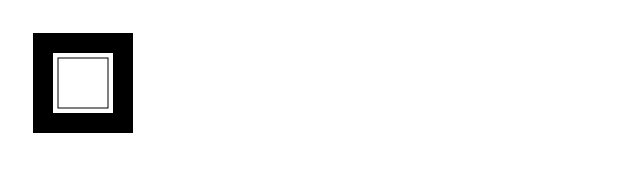
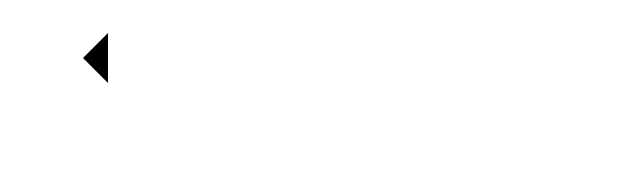
Before and after one commit to AleenaCodes/JavascriptSolarSystem, a plain HTML site: page index.html in a window 1280 px wide. Shown: the whole page, without its empty margins (0-640 px from the left). Drawn offline with Linux system fonts and the light colour scheme.

Commit message:
Paths - Triangles

```diff
--- a/index.html
+++ b/index.html
@@ -2,16 +2,18 @@
 <html>
  <head>
   <meta charset="utf-8"/>
-  <title>Canvas Tutoril</title>
+  <title>Canvas Tutorial</title>
   <script type="application/javascript">
     function draw() {
     var canvas = document.getElementById('canvas');
-    if (canvas.getContext) {
+    if (canvas.getContext){
       var ctx = canvas.getContext('2d');
 
-      ctx.fillRect(25,25,100,100);
-      ctx.clearRect(45,45,60,60);
-      ctx.strokeRect(50,50,50,50);
+      ctx.beginPath();
+      ctx.moveTo(75,50);
+      ctx.lineTo(100,75);
+      ctx.lineTo(100,25);
+      ctx.fill();
     }
     }
   </script>
```
